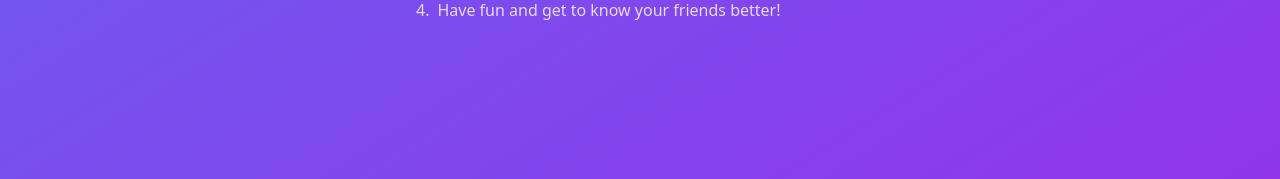
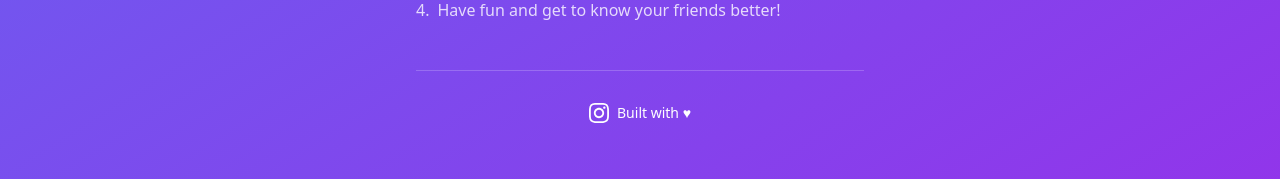
Before and after one commit to ykl1/inquisitor, a React (Vite) app: page / in a window 1280 px wide. Shown: the part 548-727 px from the top of the page. Built offline with nearby package versions, Linux system fonts and the light colour scheme; no server answers.

Commit message:
Add instagram bio

```diff
--- a/src/pages/LandingPage.tsx
+++ b/src/pages/LandingPage.tsx
@@ -47,6 +47,26 @@
             </li>
           </ul>
         </div>
+
+        {/* Bio Section */}
+        <div className="mt-12 pt-8 border-t border-white/20 text-white/80">
+          <a
+            href="https://www.instagram.com/youngkwangleee/"
+            target="_blank"
+            rel="noopener noreferrer"
+            className="inline-flex items-center text-white hover:text-white/90 transition"
+          >
+            <svg
+              xmlns="http://www.w3.org/2000/svg"
+              viewBox="0 0 24 24"
+              fill="currentColor"
+              className="w-5 h-5 mr-2"
+            >
+              <path d="M12 2.163c3.204 0 3.584.012 4.85.07 3.252.148 4.771 1.691 4.919 4.919.058 1.265.069 1.645.069 4.849 0 3.205-.012 3.584-.069 4.849-.149 3.225-1.664 4.771-4.919 4.919-1.266.058-1.644.07-4.85.07-3.204 0-3.584-.012-4.849-.07-3.26-.149-4.771-1.699-4.919-4.92-.058-1.265-.07-1.644-.07-4.849 0-3.204.013-3.583.07-4.849.149-3.227 1.664-4.771 4.919-4.919 1.266-.057 1.645-.069 4.849-.069zm0-2.163c-3.259 0-3.667.014-4.947.072-4.358.2-6.78 2.618-6.98 6.98-.059 1.281-.073 1.689-.073 4.948 0 3.259.014 3.668.072 4.948.2 4.358 2.618 6.78 6.98 6.98 1.281.058 1.689.072 4.948.072 3.259 0 3.668-.014 4.948-.072 4.354-.2 6.782-2.618 6.979-6.98.059-1.28.073-1.689.073-4.948 0-3.259-.014-3.667-.072-4.947-.196-4.354-2.617-6.78-6.979-6.98-1.281-.059-1.69-.073-4.949-.073zm0 5.838c-3.403 0-6.162 2.759-6.162 6.162s2.759 6.163 6.162 6.163 6.162-2.759 6.162-6.163c0-3.403-2.759-6.162-6.162-6.162zm0 10.162c-2.209 0-4-1.79-4-4 0-2.209 1.791-4 4-4s4 1.791 4 4c0 2.21-1.791 4-4 4zm6.406-11.845c-.796 0-1.441.645-1.441 1.44s.645 1.44 1.441 1.44c.795 0 1.439-.645 1.439-1.44s-.644-1.44-1.439-1.44z"/>
+            </svg>
+            <span className="text-sm">Built with ♥</span>
+          </a>
+        </div>
       </div>
     </div>
   );
```
